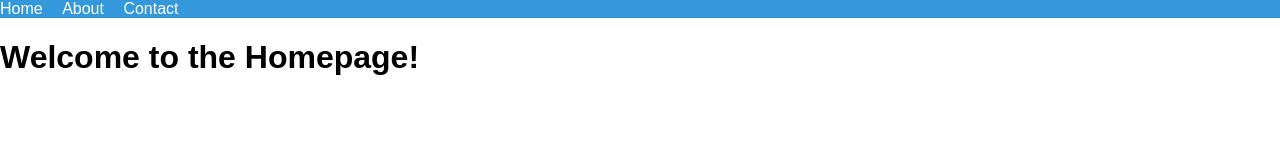
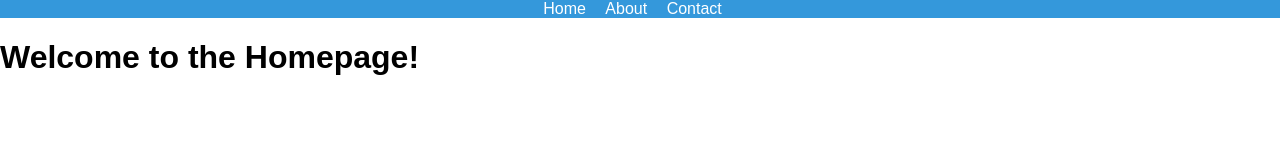
Before and after one commit to raineer26/Test-Project, a plain HTML site: page index.html in a window 1280 px wide. Drawn offline with Linux system fonts and the light colour scheme.

Commit message:
fix: Center NavBar Alignment

```diff
--- a/styles.css
+++ b/styles.css
@@ -9,7 +9,7 @@ nav ul {
     margin: 0;
     padding: 0;
     background: #3498db;
-    /* NAVBAR IS NOT CENTERED YET */
+    text-align: center;
 }
 
 nav ul li {
```
